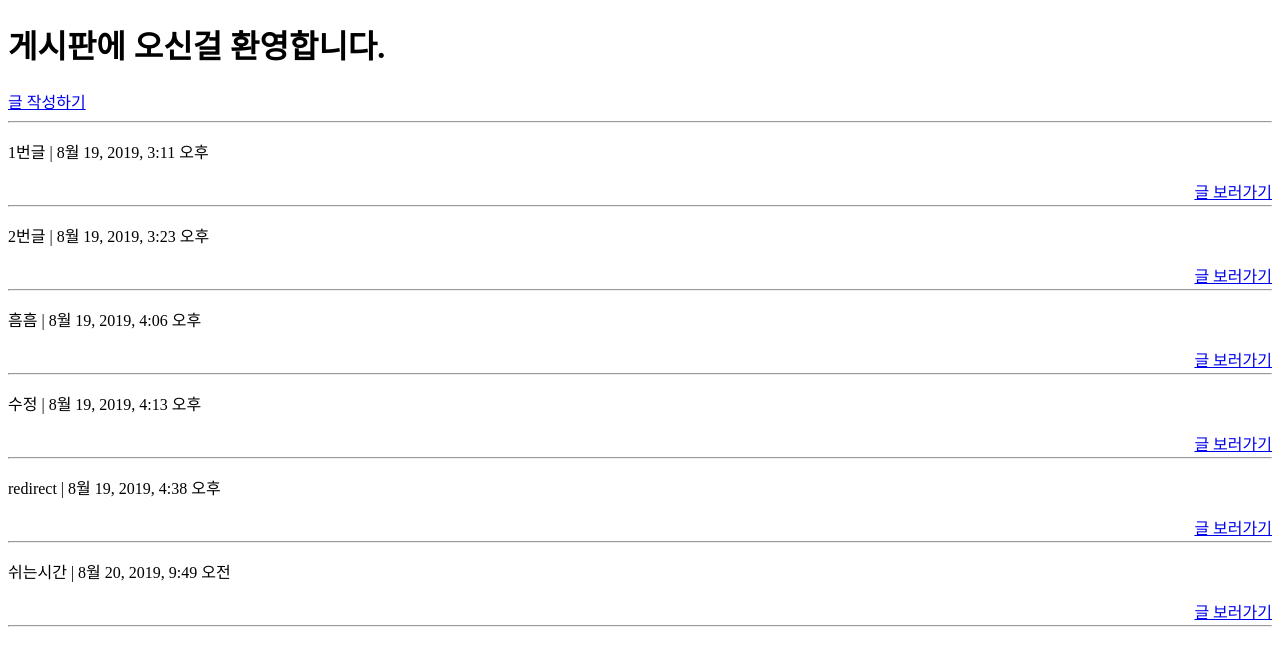
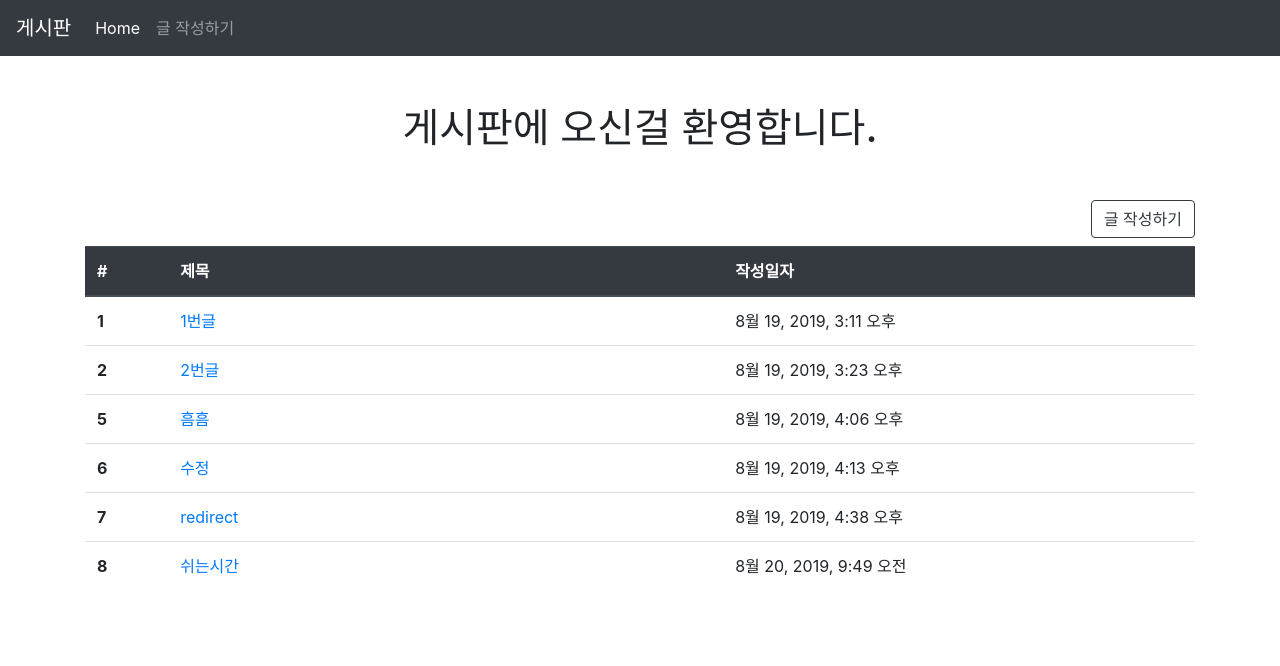
Before and after one commit to EUNBI203/django-crud, a Django app: page /articles/ in a window 1280 px wide. Shown: the top 666 px of the page. Run offline with Django 3.2, Linux system fonts and the light colour scheme; data comes from the database, SQL or seed files in the repository; both versions use the stored data as it was after the commit; some libraries are stand-ins or nearby versions.

Commit message:
08 | bootstrap 적용

```diff
--- a/articles/templates/articles/base.html
+++ b/articles/templates/articles/base.html
@@ -1,13 +1,47 @@
 <!DOCTYPE html>
 <html lang="ko">
+
 <head>
   <meta charset="UTF-8">
   <meta name="viewport" content="width=device-width, initial-scale=1.0">
   <meta http-equiv="X-UA-Compatible" content="ie=edge">
   <title>게시판</title>
+  <link rel="stylesheet" href="https://stackpath.bootstrapcdn.com/bootstrap/4.3.1/css/bootstrap.min.css"
+    integrity="sha384-ggOyR0iXCbMQv3Xipma34MD+dH/1fQ784/j6cY/iJTQUOhcWr7x9JvoRxT2MZw1T" crossorigin="anonymous">
+  {% block css %}{% endblock %}
 </head>
+
 <body>
-  {% block body %}
-  {% endblock %}
+  <nav class="navbar navbar-expand-lg navbar-dark bg-dark">
+    <a class="navbar-brand" href="/articles/">게시판</a>
+    <button class="navbar-toggler" type="button" data-toggle="collapse" data-target="#navbarNavAltMarkup"
+      aria-controls="navbarNavAltMarkup" aria-expanded="false" aria-label="Toggle navigation">
+      <span class="navbar-toggler-icon"></span>
+    </button>
+    <div class="collapse navbar-collapse" id="navbarNav">
+      <ul class="navbar-nav">
+        <li class="nav-item active">
+          <a class="nav-link" href="/articles/">Home <span class="sr-only">(current)</span></a>
+        </li>
+        <li class="nav-item">
+          <a class="nav-link" href="/articles/new/">글 작성하기</a>
+        </li>
+      </ul>
+    </div>
+  </nav>
+  <div class="container mt-5">
+    {% block body %}
+    {% endblock %}
+  </div>
+  <script src="https://code.jquery.com/jquery-3.3.1.slim.min.js"
+    integrity="sha384-q8i/X+965DzO0rT7abK41JStQIAqVgRVzpbzo5smXKp4YfRvH+8abtTE1Pi6jizo" crossorigin="anonymous">
+  </script>
+  <script src="https://cdnjs.cloudflare.com/ajax/libs/popper.js/1.14.7/umd/popper.min.js"
+    integrity="sha384-UO2eT0CpHqdSJQ6hJty5KVphtPhzWj9WO1clHTMGa3JDZwrnQq4sF86dIHNDz0W1" crossorigin="anonymous">
+  </script>
+  <script src="https://stackpath.bootstrapcdn.com/bootstrap/4.3.1/js/bootstrap.min.js"
+    integrity="sha384-JjSmVgyd0p3pXB1rRibZUAYoIIy6OrQ6VrjIEaFf/nJGzIxFDsf4x0xIM+B07jRM" crossorigin="anonymous">
+  </script>
 </body>
+
 </html>
--- a/articles/templates/articles/index.html
+++ b/articles/templates/articles/index.html
@@ -1,15 +1,34 @@
 {% extends 'articles/base.html' %}
+{% block css %}
+<style>
+  tr > th:nth-of-type(2) {
+    width: 50%;
+  }
+</style>
+{% endblock %}
 {% block body %}
-  <h1> 게시판에 오신걸 환영합니다.</h1>
-  <a href="/articles/new/">글 작성하기</a>
-  <hr>
-  {% for article in articles %}
-  <div>
-    <p>{{ article.title }} |
-    {{ article.created_at }} </p>
-    <a href="/articles/{{ article.pk }}/" style="float: right">글 보러가기</a>
-    <br>
-    <hr>
-  </div>
-  {% endfor %}
+<h1 class="text-center my-5"> 게시판에 오신걸 환영합니다.</h1>
+<a href="/articles/new/" class="btn btn-outline-dark mb-2" style="float: right">글 작성하기</a>
+
+<table class="table mt-5">
+    <thead class="thead-dark">
+    <tr>
+      <th scope="col">#</th>
+      <th scope="col">제목</th>
+      <th scope="col">작성일자</th>
+    </tr>
+  </thead>
+  <tbody>
+    {% for article in articles %}
+    <tr>
+      <th scope="row">{{ article.id }}</th>
+      <td>
+        <a href="/articles/{{ article.pk }}/">{{ article.title }}</a>
+      </td>
+      <td>{{ article.created_at }}</td>
+    </tr>
+    {% endfor %}
+  </tbody>
+</table>
+
 {% endblock %}
```
Also changed, not shown: articles/templates/articles/edit.html (+16 -10 lines), articles/templates/articles/new.html (+14 -11 lines), db.sqlite3.
